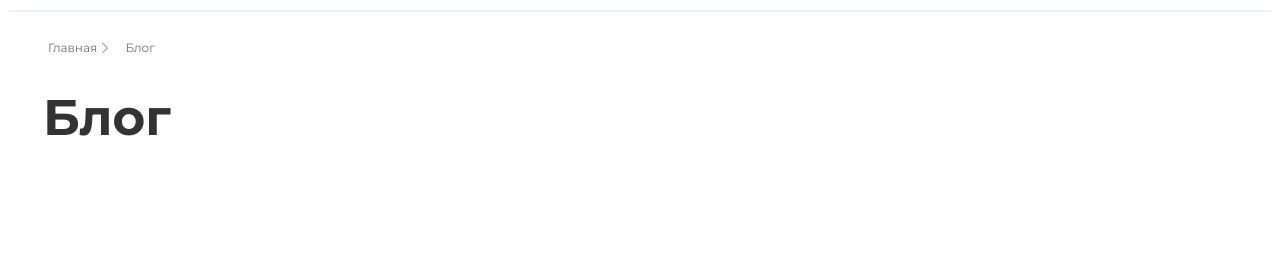
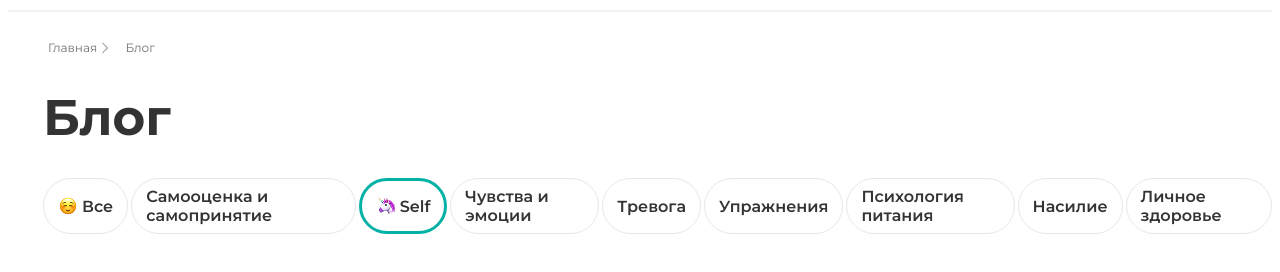
Before and after one commit to Viktor1cod/YouTalk, a plain HTML site: page index.html in a window 1280 px wide. Shown: the part 98-370 px from the top of the page. Drawn offline with Linux system fonts and the light colour scheme.

Commit message:
add menu

```diff
--- a/index.html
+++ b/index.html
@@ -1,5 +1,5 @@
 <!DOCTYPE html>
-<html>
+<html lang="ru">
 <head>
     <meta charset="UTF-8">
     <meta name="viewport" content="width=device-width, initial-scale=1.0">
@@ -7,6 +7,8 @@
     <link rel="stylesheet" href="style.css">
 </head>
 <body>
+
+    <!-- Header -->
     <header class="header">
         <div class="container">
             <img class="header__logo" src="./image/icon/logo.png" alt="Logo">
@@ -40,8 +42,10 @@
         </div>
     </header>
 
+    <!-- Сплошная линия -->
     <div class="header__line"></div>
 
+    <!-- Вкладки -->
     <main class="content">
         <nav class="breadclumb">
             <ul>
@@ -49,7 +53,32 @@
                 <li class="breadclumb__item"><span>Блог</span></li>
             </ul>
         </nav>
+
+        <!-- Заголовок -->
         <h1 class="content__header">Блог</h1>
+
+        <!-- Меню -->
+        <section class="section__icons">
+            <div class="chips">
+                <label class="chip" for="all"><span class="chip__icon"><img src="./image/icon/smile.png" alt="Смайл"></span>Все</label>
+
+                <label class="chip" for="all">Самооценка и самопринятие</label>
+
+                <label class="chip chipi" for="all"> <span class="chip__icon"><img src="./image/icon/Unicorn.png" alt="Смайл"></span>Self</label>
+
+                <label class="chip" for="all">Чувства и эмоции</label>
+
+                <label class="chip" for="all">Тревога</label>
+
+                <label class="chip" for="all">Упражнения</label>
+
+                <label class="chip" for="all">Психология питания</label>
+
+                <label class="chip" for="all">Насилие</label>
+
+                <label class="chip" for="all">Личное здоровье</label>
+            </div>
+        </section>
     </main>
 </body>
 </html>
--- a/style.css
+++ b/style.css
@@ -130,6 +130,7 @@ img {
 }
 
 /* Основной контент */
+
 .breadclumb {
     box-sizing: border-box;
     max-width: 1440px;
@@ -165,3 +166,42 @@ img {
   color: #333;
   padding: 30px 0 0 35px;
 }
+
+/* Ряд чипсов */
+
+.section__icons {
+  box-sizing: border-box;
+  max-width: 1440px;          /* задаём ширину секции */
+  margin-left: auto;
+  margin-right: auto;
+  font-size: 16px;            /* размер шрифта, */
+  font-weight: 600;           /* толщина шрифта, */
+  color: #333;              /* цвет шрифта, */
+  padding: 30px 0 0 35px;    /* внутренние отступы */
+}
+
+.chips{
+  display:flex;
+  gap: 3px;
+}
+
+.chip{
+  display:inline-flex;            /* ставим иконку и текст в одну линию */
+  align-items:center;             /* вертикальное выравнивание */
+  gap: 4px;                       /* расстояние между иконкой и текстом */
+  padding:8px 14px;               /* «внутренности» пилюли */
+  border:1px solid #e5e7eb;
+  border-radius:9999px;           /* круглая форма */
+  background:#fff;
+}
+
+.chip__icon{
+  display:inline-grid;
+  place-items:center;
+  width:20px; height:20px;
+  line-height:1;
+}
+
+.chipi {
+    border:3px solid #03B2A5;
+}
```
